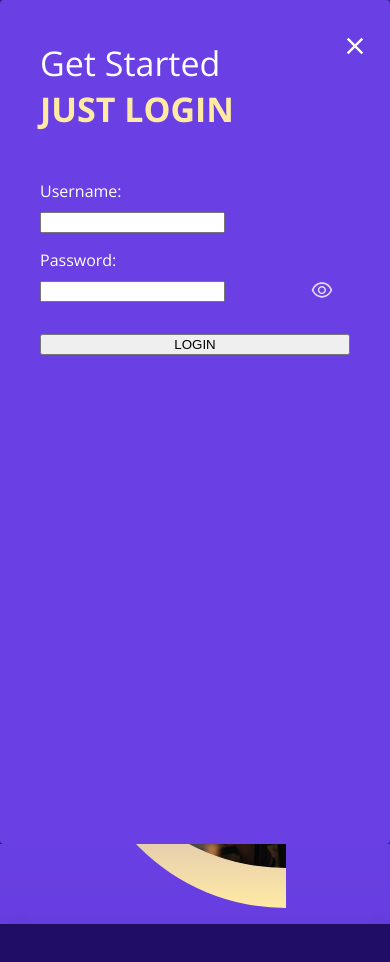
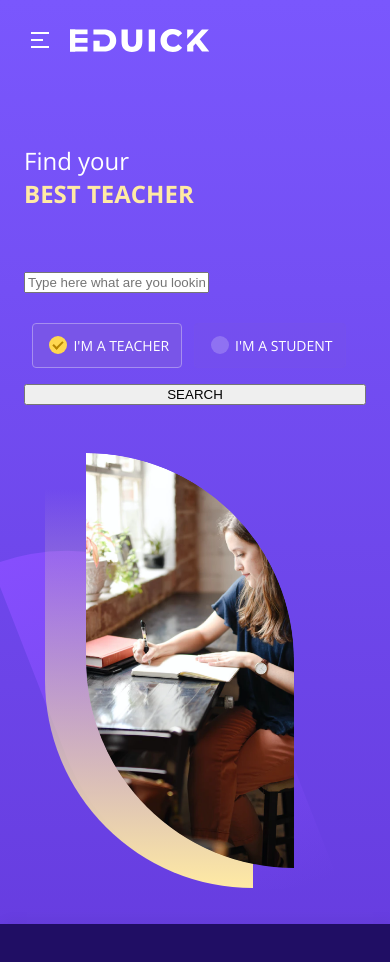
Before and after one commit to ronynogueiras/eduick, a Next.js app: page / in a window 390 px wide. Shown: the top 962 px of the page. Built offline with nearby package versions, Linux system fonts and the light colour scheme.

Commit message:
fix: mobile shapes position

```diff
--- a/src/contexts/auth.tsx
+++ b/src/contexts/auth.tsx
@@ -9,7 +9,7 @@ interface AuthContextProps {
 const AuthContext = createContext<AuthContextProps>({} as AuthContextProps);
 
 export const AuthProvider: React.FC = ({ children }) => {
-  const [showLoginModal, setShowLoginModal] = useState<boolean>(true);
+  const [showLoginModal, setShowLoginModal] = useState<boolean>(false);
 
   const handleCloseModal = () => {
     setShowLoginModal(false);
--- a/src/views/Dashboard/Card/styles/Card.module.css
+++ b/src/views/Dashboard/Card/styles/Card.module.css
@@ -42,4 +42,5 @@
   color: #200e64;
   font-weight: normal;
   font-size: 1.125rem;
+  margin: 0 0 1rem;
 }
--- a/src/views/Home/Home.module.css
+++ b/src/views/Home/Home.module.css
@@ -58,7 +58,7 @@
   border-bottom-left-radius: 50%;
   border-top-right-radius: 50%;
   bottom: -45px;
-  right: 42px;
+  right: 162px;
   transform: rotate(-180deg);
 }
 .section__shape-3 {
@@ -67,7 +67,7 @@
   height: 193px;
   z-index: 12;
   bottom: -120px;
-  right: -125px;
+  right: -5px;
   opacity: 0.5;
   background: url("/images/shape_dots.png") no-repeat;
 }
@@ -218,7 +218,19 @@
     width: 208px;
     height: 415px;
     background-size: cover;
-    left: 20%;
+    left: 22%;
+  }
+  .section__shape--image {
+    z-index: 11;
+  }
+  .section__shape--gradient-1 {
+    left: 45px;
+    top: 20px;
+    z-index: 10;
+  }
+  .section__shape--gradient-2 {
+    top: 60px;
+    left: 60px;
   }
   .subtitle,
   .title {
```
